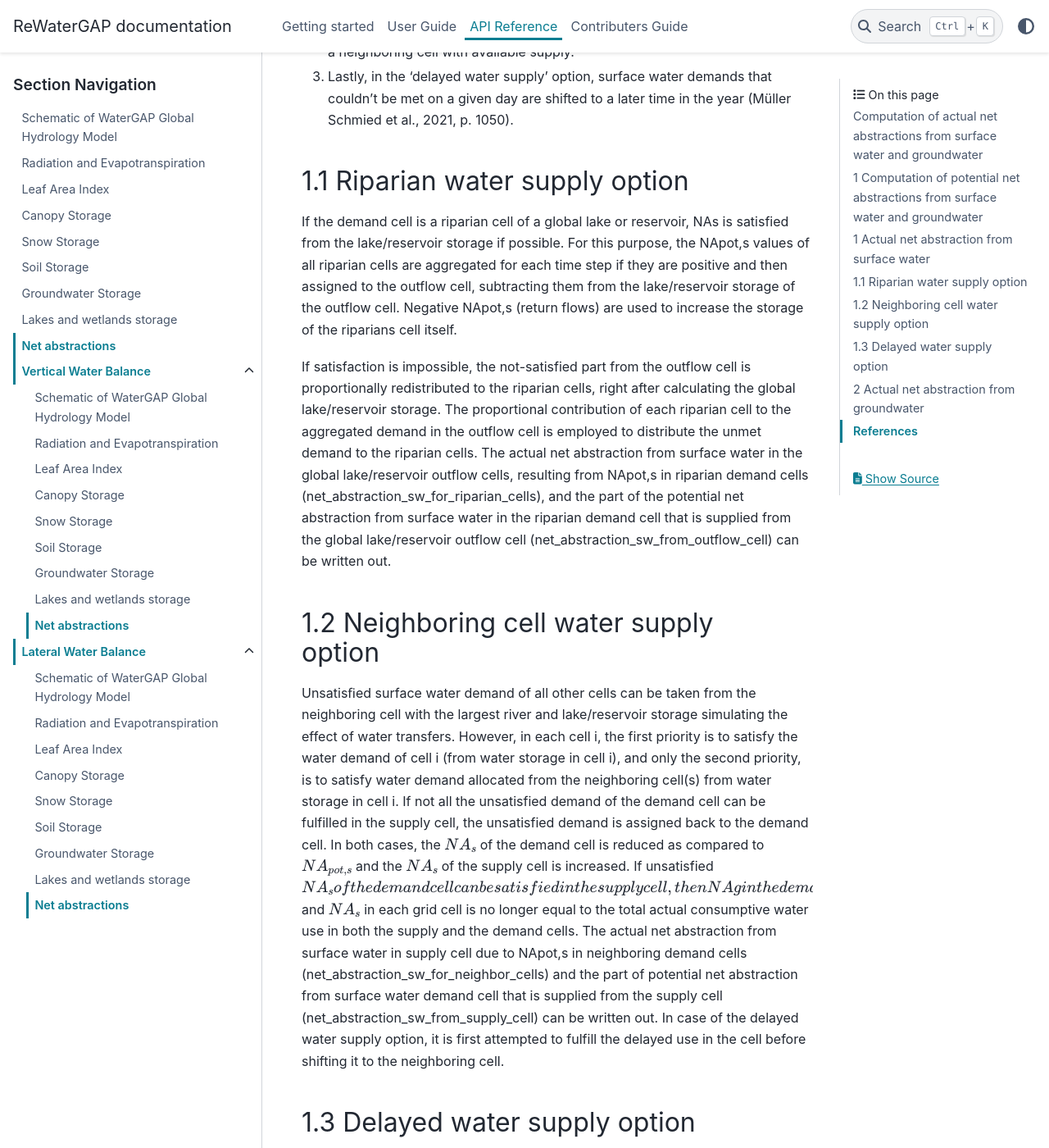
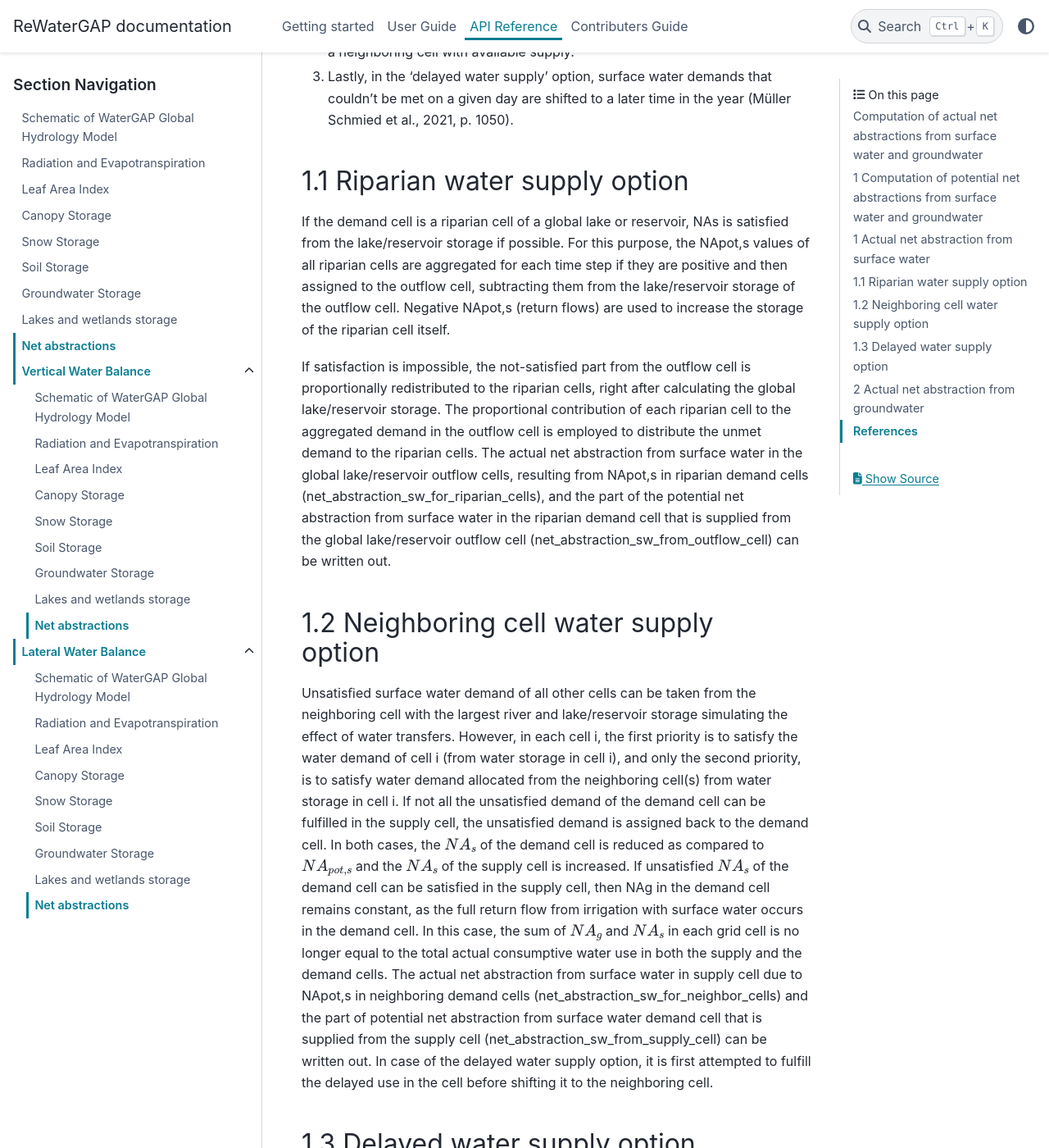
Before and after one commit to HydrologyFrankfurt/ReWaterGAP, a Sphinx documentation site: the page built from docs/api_docs/net_abstractions.rst, in a window 1280 px wide and 1400 px high, scrolled down 2567 px. Shown: the whole window at 82% size. Built offline with Sphinx 7.4.7 and the PyData theme 0.15.4, drawn with Linux system fonts in a browser that asks for light colours.

Commit message:
Update net_abstractions.rst

```diff
--- a/docs/api_docs/net_abstractions.rst
+++ b/docs/api_docs/net_abstractions.rst
@@ -66,7 +66,7 @@
 1.1	Riparian water supply option
 ----------------------------------
 If the demand cell is a riparian cell of a global lake or reservoir, NAs is satisfied from the lake/reservoir storage if possible. For this purpose, the NApot,s values of all riparian cells are aggregated for each time step if they are positive and then assigned to the outflow cell, subtracting them from the lake/reservoir storage of the outflow cell.
-Negative NApot,s (return flows) are used to increase the storage of the riparians cell itself.
+Negative NApot,s (return flows) are used to increase the storage of the riparian cell itself.
 
 If satisfaction is impossible, the not-satisfied part from the outflow cell is proportionally redistributed to the riparian cells, right after calculating the global lake/reservoir storage. The proportional contribution of each riparian cell to the aggregated demand in the outflow cell is employed to distribute the unmet demand to the riparian cells.
 The actual net abstraction from surface water in the global lake/reservoir outflow cells, resulting from NApot,s in riparian demand cells (net_abstraction_sw_for_riparian_cells), and the part of the potential net abstraction from surface water in the riparian demand cell that is supplied from the global lake/reservoir outflow cell (net_abstraction_sw_from_outflow_cell) can be written out.
@@ -77,7 +77,7 @@
 Unsatisﬁed surface water demand of all other cells can be taken from the neighboring cell with the largest river and lake/reservoir storage simulating the effect of water transfers. However, in each cell i, the first priority is to satisfy the water demand of cell i (from water storage in cell i), and only the second priority, is to satisfy water demand allocated from the neighboring cell(s) from water storage in cell i.
 If not all the unsatisfied demand of the demand cell can be fulfilled in the supply cell, the unsatisfied demand is assigned back to the demand cell.
 In both cases, the :math:`{NA}_{s}` of the demand cell is reduced as compared to :math:`{NA}_{pot,s}` and the :math:`{NA}_{s}` of the supply cell is increased.
-If unsatisfied :math:`{NA}_{s} of the demand cell can be satisfied in the supply cell, then NAg in the demand cell remains constant, as the full return flow from irrigation with surface water occurs in the demand cell.
+If unsatisfied :math:`{NA}_{s}` of the demand cell can be satisfied in the supply cell, then NAg in the demand cell remains constant, as the full return flow from irrigation with surface water occurs in the demand cell.
 In this case, the sum of :math:`{NA}_{g}` and :math:`{NA}_{s}` in each grid cell is no longer equal to the total actual consumptive water use in both the supply and the demand cells. The actual net abstraction from surface water in supply cell due to NApot,s in neighboring demand cells (net_abstraction_sw_for_neighbor_cells) and the part of potential net abstraction from surface water demand cell that is supplied from the supply cell (net_abstraction_sw_from_supply_cell) can be written out. In case of the delayed water supply option, it is first attempted to fulfill the delayed use in the cell before shifting it to the neighboring cell.
 
 
```
